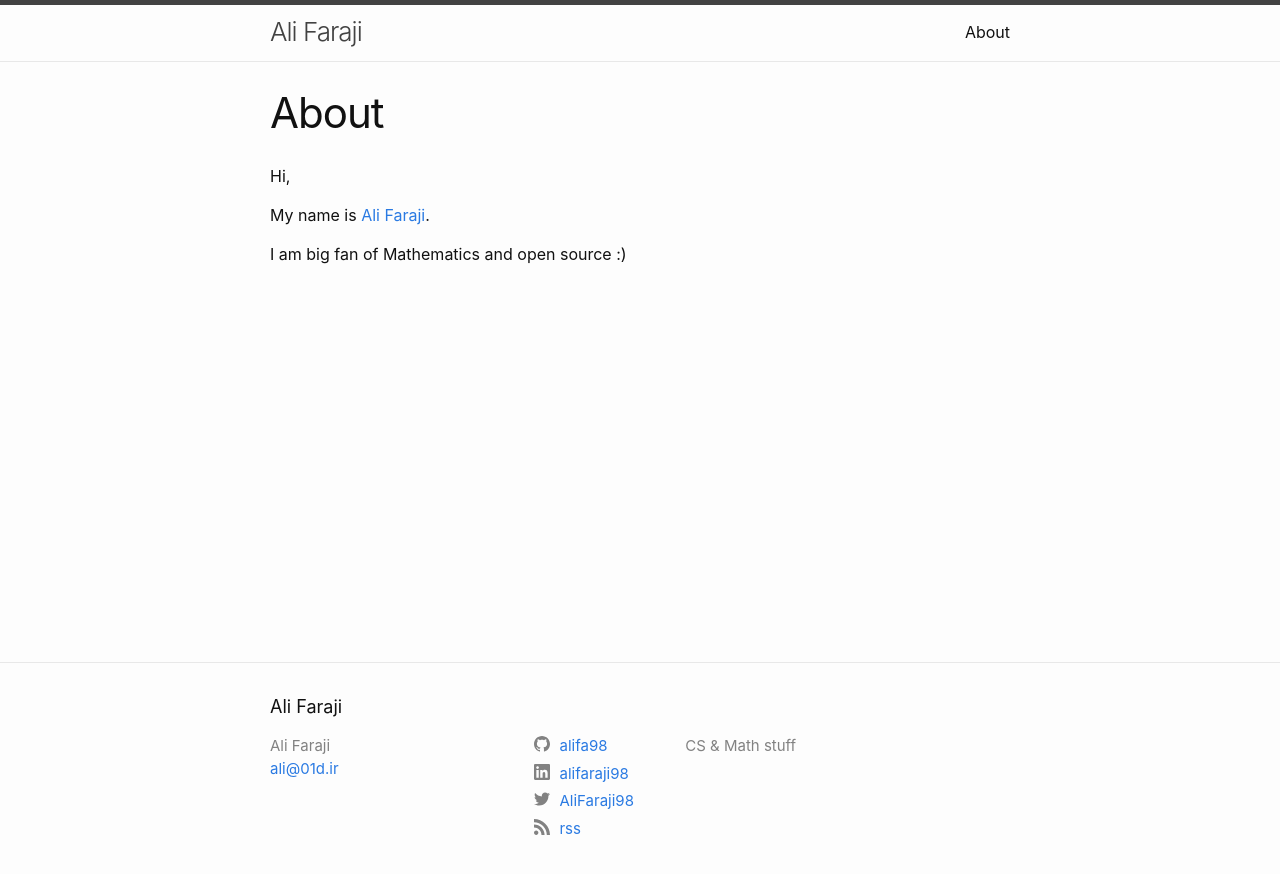
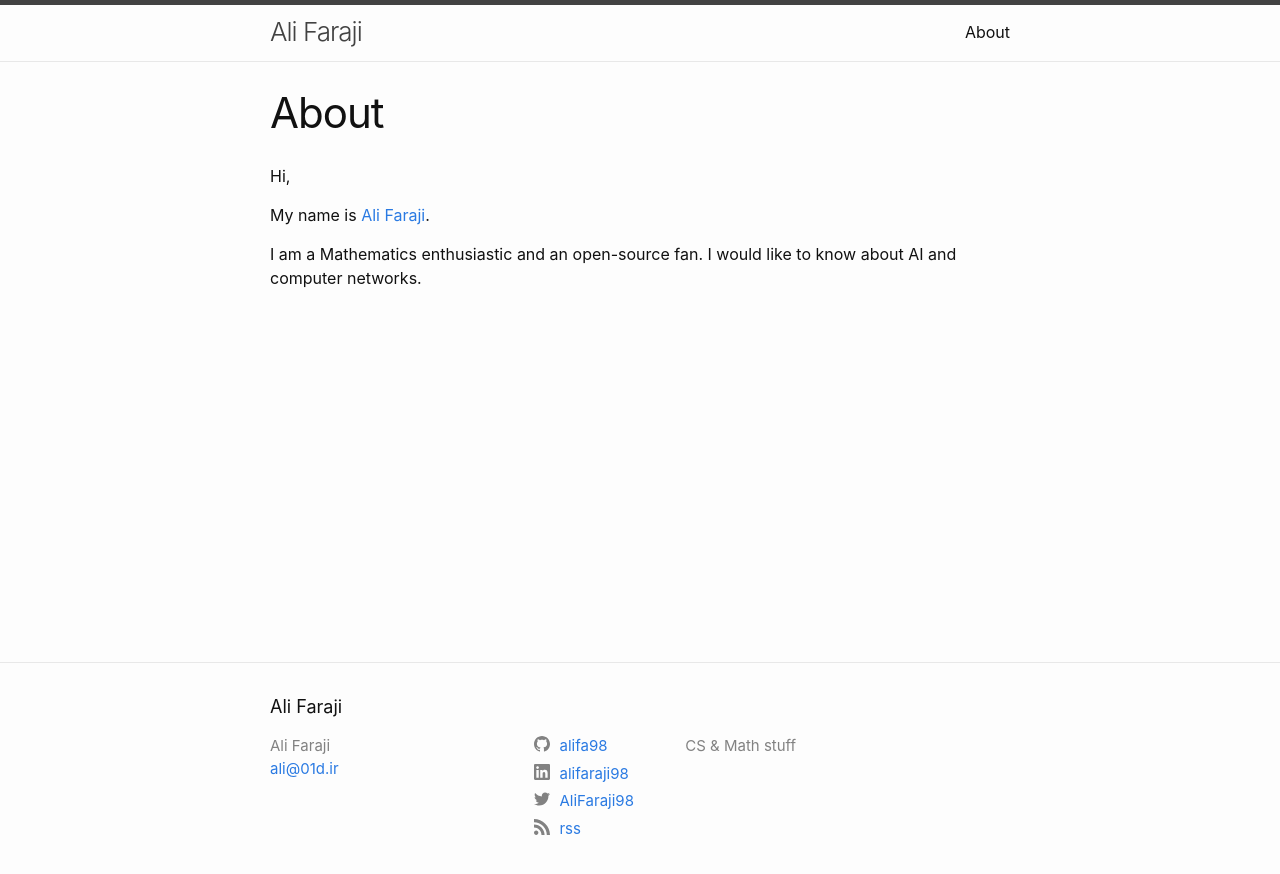
Before and after one commit to alifa98/blog, a Jekyll site: the page built from about.md, in a window 1280 px wide. Shown: the top 874 px of the page. Built offline with Jekyll 4.4.1, drawn with Linux system fonts in a browser that asks for light colours.

Commit message:
Update about.md

```diff
--- a/about.md
+++ b/about.md
@@ -8,4 +8,5 @@ Hi,
 
 My name is [Ali Faraji](https://alifaraji.ir/).
 
-I am big fan of Mathematics and open source :)
+I am a Mathematics enthusiastic and an open-source fan.
+I would like to know about AI and computer networks.
```
